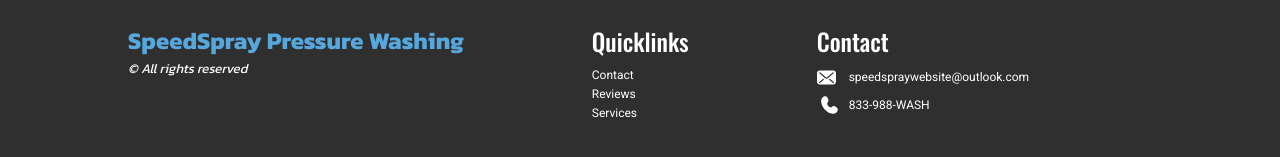
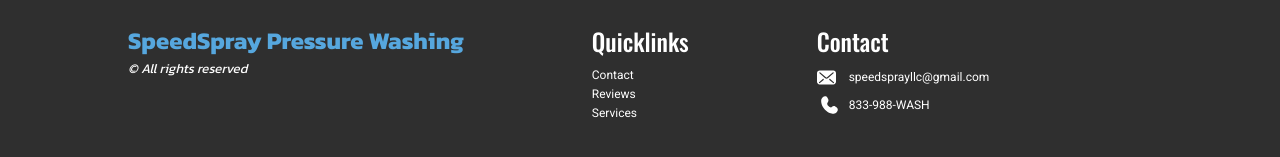
Before and after one commit to speedspray/website, a React (Vite) app: page / in a window 1280 px wide. Shown: the part 3360-3517 px from the top of the page. Built offline with nearby package versions, Linux system fonts and the light colour scheme.

Commit message:
added stuff

```diff
--- a/src/components/Footer/Footer.tsx
+++ b/src/components/Footer/Footer.tsx
@@ -15,9 +15,9 @@
         </div>
         <div className="footer-links-wrapper footer-content">
             <h4>Contact</h4>
-            <a href="mailto:speedspraywebsite@outlook.com" className="contact-link email-contact-link">
+            <a href="mailto:speedsprayllc@gmail.com" className="contact-link email-contact-link">
                 <img src="./icons/email-light.svg" alt="Phone Icon" />
-                <span>speedspraywebsite@outlook.com</span>
+                <span>speedsprayllc@gmail.com</span>
             </a>
             <a href="tel:833-988-9274" className="contact-link">
                 <img src="./icons/phone-light.svg" alt="Phone Icon" />
--- a/src/components/FreeEstimateForm/FreeEstimateForm.tsx
+++ b/src/components/FreeEstimateForm/FreeEstimateForm.tsx
@@ -20,7 +20,9 @@
     <PopUpForm setStatus={setStatus} />
     <MessageStatus status={status} setStatus={setStatus}/>
     <form ref={formRef} id="estimateForm" onSubmit={(evt)=>{handleFormSubmit(evt, setStatus, formRef)}}>
-        {/* <input type="hidden" name="_cc" value="example@gmail.com"/> */}
+    <input type="hidden" name="_subject" value="New estimate request"/>
+
+
         <input type="hidden" name="_next" value={`${window.location.origin}?messagesuccess=true${location.hash}`}/>
         <input type="hidden" name="_captcha" value="false"/>
 
@@ -42,7 +44,7 @@
                 <input required type="text" name="location" id="locationInput" placeholder={"Address"} />
             </div>
             <div className="input-wrapper">
-                <textarea maxLength={2000} name="message" id="messageInput" placeholder={"Any Additional Details..."}></textarea>
+                <textarea required maxLength={2000} name="message" id="messageInput" placeholder={"Any Additional Details..."}></textarea>
             </div>
 
             <input id="estimateFormSubmit" type="submit" value="Get Your Free Estimate!" />
--- a/src/components/FreeEstimateForm/PopupForm/PopupForm.tsx
+++ b/src/components/FreeEstimateForm/PopupForm/PopupForm.tsx
@@ -93,9 +93,10 @@
   return (
     <div id="popupFormWrapper" ref={wrapperRef} >
         <form ref={formRef} id="popupForm" onSubmit={(evt)=>{handleFormSubmit(evt, setStatus, formRef); closeForm()}}>
-        {/* <input type="hidden" name="_cc" value="example@gmail.com"/> */}
+
         <input type="hidden" name="_next" value={`${window.location.origin}?messagesuccess=true${location.hash}`}/>
         <input type="hidden" name="_captcha" value="false"/>
+        <input type="hidden" name="_subject" value="New estimate request"/>
 
             <h2 id="popupFormTitle">Get a <em>Free</em><br />Estimate!</h2>
             <div className="input-wrapper">
@@ -115,7 +116,7 @@
                 <input required type="text" name="location" id="locationInput" placeholder={"Address"} />
             </div>
             <div className="input-wrapper">
-                <textarea maxLength={2000} name="message" id="messageInput" placeholder={"Any Additional Details..."}></textarea>
+                <textarea required maxLength={2000} name="message" id="messageInput" placeholder={"Any Additional Details..."}></textarea>
             </div>
 
             <input id="popupFormSubmit" type="submit" value="Get Your Free Estimate!" />
--- a/src/components/FreeEstimateForm/handleFormSubmit.ts
+++ b/src/components/FreeEstimateForm/handleFormSubmit.ts
@@ -6,7 +6,7 @@
 
     try{
         setStatus("loading")
-        await fetch("https://formsubmit.co/1d3032db0df0eed839a581a7605a8689",{
+        await fetch("https://formsubmit.co/speedsprayllc@gmail.com",{
             method: "POST",
             body: JSON.stringify(formProps),
             headers: {
@@ -17,7 +17,6 @@
         console.error(err)
         setStatus("error")
     }finally{
-        console.log("HEY")
         setStatus("success")
         formRef.current.reset()
     }
```
